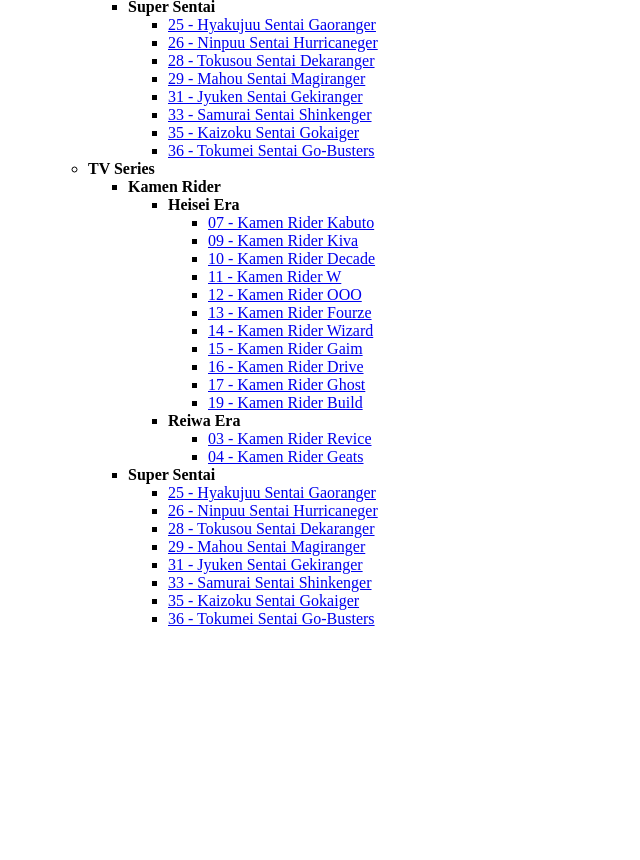
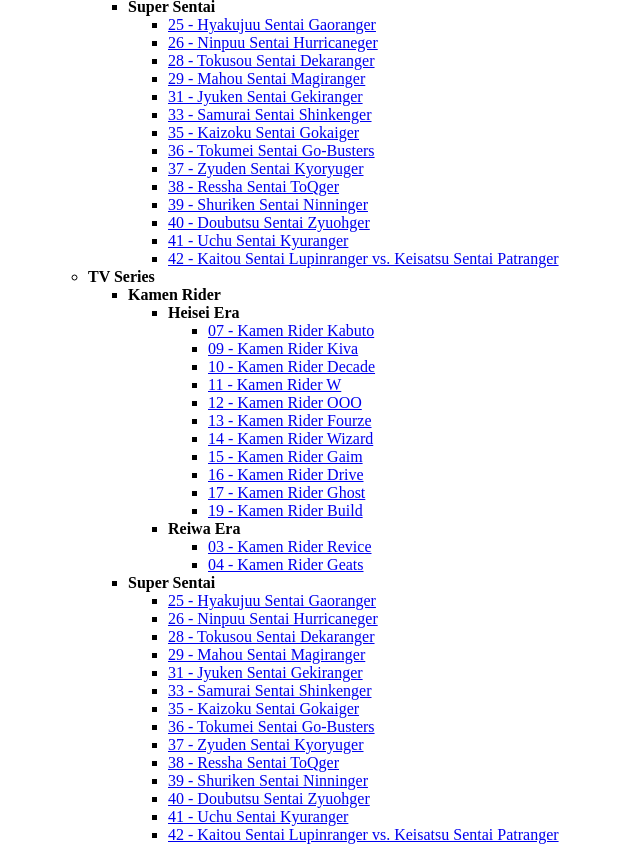
Before and after one commit to hwnstrg/hwnstrg.github.io, a plain HTML site: page toku.html in a window 1280 px wide. Shown: the part 324-1184 px from the top of the page, without its empty margins (0-640 px from the left). Before the commit the page ends 968 px from the top, so only its background shows below. Drawn offline with Linux system fonts and the light colour scheme.

Commit message:
Update toku.html

```diff
--- a/toku.html
+++ b/toku.html
@@ -43,6 +43,12 @@
                 <li><a href="https://raw.githubusercontent.com/hwnstrg/m3u/main/Tokusatsu/Movies/Super Sentai/33 - Samurai Sentai Shinkenger.m3u">33 - Samurai Sentai Shinkenger</a></li>
                 <li><a href="https://raw.githubusercontent.com/hwnstrg/m3u/main/Tokusatsu/Movies/Super Sentai/35 - Kaizoku Sentai Gokaiger.m3u">35 - Kaizoku Sentai Gokaiger</a></li>
                 <li><a href="https://raw.githubusercontent.com/hwnstrg/m3u/main/Tokusatsu/Movies/Super Sentai/36 - Tokumei Sentai Go-Busters.m3u">36 - Tokumei Sentai Go-Busters</a></li>
+                <li><a href="https://raw.githubusercontent.com/hwnstrg/m3u/main/Tokusatsu/Movies/Super Sentai/37 - Zyuden Sentai Kyoryuger.m3u">37 - Zyuden Sentai Kyoryuger</a></li>
+                <li><a href="https://raw.githubusercontent.com/hwnstrg/m3u/main/Tokusatsu/Movies/Super Sentai/38 - Ressha Sentai ToQger.m3u">38 - Ressha Sentai ToQger</a></li>
+                <li><a href="https://raw.githubusercontent.com/hwnstrg/m3u/main/Tokusatsu/Movies/Super Sentai/39 - Shuriken Sentai Ninninger.m3u">39 - Shuriken Sentai Ninninger</a></li>
+                <li><a href="https://raw.githubusercontent.com/hwnstrg/m3u/main/Tokusatsu/Movies/Super Sentai/40 - Doubutsu Sentai Zyuohger.m3u">40 - Doubutsu Sentai Zyuohger</a></li>
+                <li><a href="https://raw.githubusercontent.com/hwnstrg/m3u/main/Tokusatsu/Movies/Super Sentai/41 - Uchu Sentai Kyuranger.m3u">41 - Uchu Sentai Kyuranger</a></li>
+                <li><a href="https://raw.githubusercontent.com/hwnstrg/m3u/main/Tokusatsu/Movies/Super Sentai/42 - Kaitou Sentai Lupinranger vs. Keisatsu Sentai Patranger.m3u">42 - Kaitou Sentai Lupinranger vs. Keisatsu Sentai Patranger</a></li>
             </ul>
             </li>
         </ul>
@@ -84,6 +90,12 @@
                 <li><a href="https://raw.githubusercontent.com/hwnstrg/m3u/main/Tokusatsu/TV Series/Super Sentai/33 - Samurai Sentai Shinkenger.m3u">33 - Samurai Sentai Shinkenger</a></li>
                 <li><a href="https://raw.githubusercontent.com/hwnstrg/m3u/main/Tokusatsu/TV Series/Super Sentai/35 - Kaizoku Sentai Gokaiger.m3u">35 - Kaizoku Sentai Gokaiger</a></li>
                 <li><a href="https://raw.githubusercontent.com/hwnstrg/m3u/main/Tokusatsu/TV Series/Super Sentai/36 - Tokumei Sentai Go-Busters.m3u">36 - Tokumei Sentai Go-Busters</a></li>
+                <li><a href="https://raw.githubusercontent.com/hwnstrg/m3u/main/Tokusatsu/TV Series/Super Sentai/37 - Zyuden Sentai Kyoryuger.m3u">37 - Zyuden Sentai Kyoryuger</a></li>
+                <li><a href="https://raw.githubusercontent.com/hwnstrg/m3u/main/Tokusatsu/TV Series/Super Sentai/38 - Ressha Sentai ToQger.m3u">38 - Ressha Sentai ToQger</a></li>
+                <li><a href="https://raw.githubusercontent.com/hwnstrg/m3u/main/Tokusatsu/TV Series/Super Sentai/39 - Shuriken Sentai Ninninger.m3u">39 - Shuriken Sentai Ninninger</a></li>
+                <li><a href="https://raw.githubusercontent.com/hwnstrg/m3u/main/Tokusatsu/TV Series/Super Sentai/40 - Doubutsu Sentai Zyuohger.m3u">40 - Doubutsu Sentai Zyuohger</a></li>
+                <li><a href="https://raw.githubusercontent.com/hwnstrg/m3u/main/Tokusatsu/TV Series/Super Sentai/41 - Uchu Sentai Kyuranger.m3u">41 - Uchu Sentai Kyuranger</a></li>
+                <li><a href="https://raw.githubusercontent.com/hwnstrg/m3u/main/Tokusatsu/TV Series/Super Sentai/42 - Kaitou Sentai Lupinranger vs. Keisatsu Sentai Patranger.m3u">42 - Kaitou Sentai Lupinranger vs. Keisatsu Sentai Patranger</a></li>
             </ul>
             </li>
         </ul>
```
